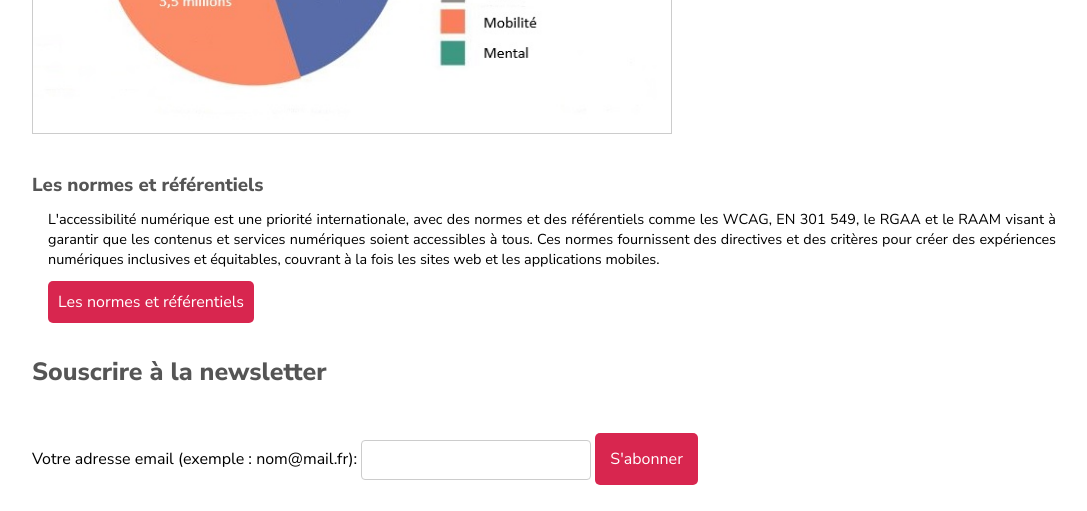
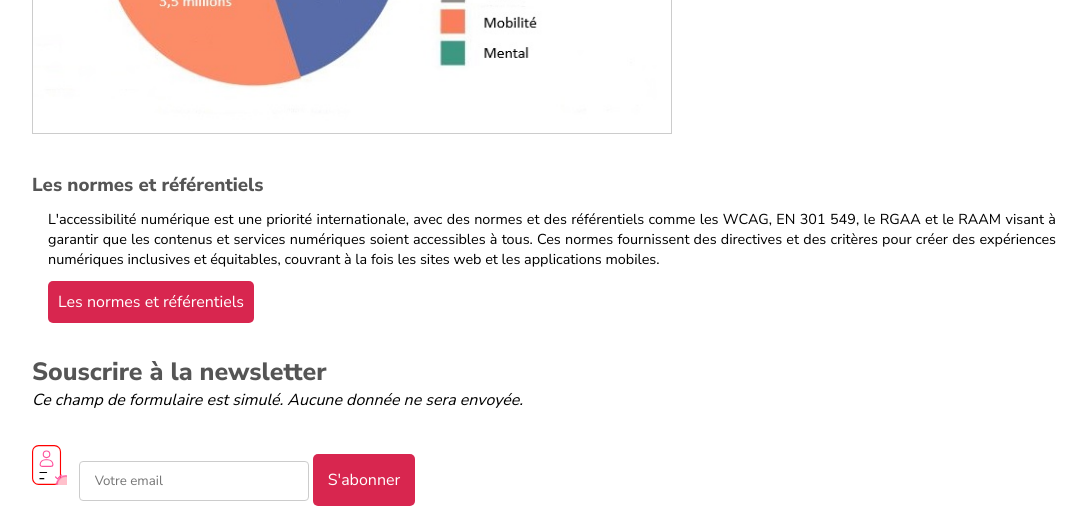
Before and after one commit to A11Ymoufid/A11YPage7Erreurs, a plain HTML site: page index.html in a window 1280 px wide. Shown: the part 2180-2691 px from the top of the page, without its empty margins (48-1135 px from the left). Drawn offline with Linux system fonts and the light colour scheme.

Commit message:
ajout erreurs

```diff
--- a/assets/style.css
+++ b/assets/style.css
@@ -304,6 +304,7 @@ body .home .stats .disclosure #content ul {
 }
 body .home form .form-group {
   margin-top: 2rem;
+
 }
 body .home form .form-group .label {
   color: black;
@@ -314,7 +315,7 @@ body .home form .form-group input {
   width: 230px;
   border: 1px solid #cccccc;
   border-radius: 4px;
-  margin-top: 0.75rem;
+  /* margin-top: 0.75rem; */
 }
 body .home form .form-group button {
   background: #d8264f;
@@ -324,10 +325,11 @@ body .home form .form-group button {
   border-radius: 5px;
   font-weight: 500;
   font-size: 1rem;
-  margin-top: 0.75rem;
+  /* margin-top: 0.75rem; */
 }
 body .home form .Cform-group button {
   background: #d8264f;
+  margin-top: 0.7rem;
 }
 body .home .social {
   margin-top: 2rem;
@@ -672,3 +674,66 @@ code {
   margin-top: 0.75rem;
   margin-left: 1rem;
 }
+
+
+/* Animation pulsante pour les cercles */
+.animated-circle {
+  animation: pulse 2s infinite;
+}
+
+@keyframes pulse {
+  0% {
+      transform: scale(1);
+      fill: #FFFFFF;
+  }
+  50% {
+      transform: scale(1.2);
+      fill: #FFC0CB;
+  }
+  100% {
+      transform: scale(1);
+      fill: #FFFFFF;
+  }
+}
+
+/* Animation de translation pour les lignes */
+.animated-line {
+  animation: line-move 2s infinite;
+}
+
+@keyframes line-move {
+  0% {
+      stroke-dasharray: 0, 100;
+  }
+  50% {
+      stroke-dasharray: 50, 50;
+  }
+  100% {
+      stroke-dasharray: 0, 100;
+  }
+}
+
+/* Animation de changement de couleur pour le contour du téléphone */
+.animated-path {
+  animation: color-change 2s infinite;
+}
+
+@keyframes color-change {
+  0% {
+      stroke: #000000;
+  }
+  50% {
+      stroke: #FF0000;
+  }
+  100% {
+      stroke: #000000;
+  }
+}
+
+#svg {
+  max-width: 2.5rem;
+  max-height: 2.5rem;
+  /* margin-left: 0.5rem; */
+  margin-right: 0.5rem;
+
+}
--- a/index.html
+++ b/index.html
@@ -177,12 +177,50 @@
                             <button class="modal__close">Fermer</button>
                             <h1 id="modal__label" tabindex="-1">Les normes et référentiels</h1>
                             <p>
-                                <ul class="ul2 Cul2">
-                                    <li><h3 class="h3">WCAG (Web Content Accessibility Guidelines)</h3><p class="bullet Cbullet">Les <a href="https://www.w3.org/WAI/standards-guidelines/wcag/fr">WCAG</a> sont des lignes directrices internationales pour l'accessibilité du contenu web, développées par le W3C (World Wide Web Consortium) à travers l'Initiative pour l'accessibilité du web (WAI). </p></li>
-                                    <li><h3 class="h3">EN 301 549</h3><p class="bullet Cbullet"><a href="https://www.google.com/url?sa=t&rct=j&q=&esrc=s&source=web&cd=&ved=2ahUKEwjItPX-kceGAxWGUaQEHS28MygQFnoECBIQAQ&url=https%3A%2F%2Faccessibilite.numerique.gouv.fr%2Fdoc%2Ffr_301549v020102p.pdf&usg=AOvVaw0vow2rZ2_fEWPfgcjVpPuM&opi=89978449">EN 301 549</a> est la norme européenne spécifiant les exigences fonctionnelles pour l'accessibilité des produits et services TIC (technologies de l'information et de la communication). Cette norme a été élaborée par le CEN, le CENELEC et l'ETSI en réponse à une demande de la Commission européenne. Elle est basée sur les WCAG et d'autres standards internationaux, et elle couvre un large éventail de technologies, y compris les sites web, les applications, les logiciels et le matériel.</p></li>
-                                    <li><h3 class="h3">RGAA (Référentiel Général d'Amélioration de l'Accessibilité)</h3><p class="bullet Cbullet">Le <a href="https://accessibilite.numerique.gouv.fr/">RGAA</a> est le référentiel français pour l'accessibilité des services numériques. Il vise à rendre les services de l'État accessibles à tous. Les exigences du RGAA sont alignées sur les WCAG 2.1 niveau AA. Il fournit un cadre détaillé pour l'évaluation et l'amélioration de l'accessibilité des sites web et des applications, incluant des critères spécifiques et des tests pour vérifier la conformité.</p></li>
-                                    <li><h3 class="h3">RAAM (Référentiel d'Accessibilité pour les Applications Mobiles)</h3><p class="bullet Cbullet">Le <a href="https://accessibilite.public.lu/fr/raam1/index.html">RAAM</a> est un référentiel spécifiquement conçu pour l'accessibilité des applications mobiles. Il s'inspire des WCAG et des meilleures pratiques en matière d'accessibilité numérique, tout en s'adaptant aux particularités des interfaces mobiles. Le RAAM fournit des lignes directrices pour garantir que les applications mobiles soient accessibles aux utilisateurs ayant divers handicaps, en tenant compte des interactions tactiles, de la navigation sur petit écran et des technologies d'assistance mobiles.</p></li>
-                                </ul>
+                            <ul class="ul2 Cul2">
+                                <li>
+                                    <h3 class="h3">WCAG (Web Content Accessibility Guidelines)</h3>
+                                    <p class="bullet Cbullet">Les <a
+                                            href="https://www.w3.org/WAI/standards-guidelines/wcag/fr">WCAG</a> sont des
+                                        lignes directrices internationales pour l'accessibilité du contenu web,
+                                        développées par le W3C (World Wide Web Consortium) à travers l'Initiative pour
+                                        l'accessibilité du web (WAI). </p>
+                                </li>
+                                <li>
+                                    <h3 class="h3">EN 301 549</h3>
+                                    <p class="bullet Cbullet"><a
+                                            href="https://www.google.com/url?sa=t&rct=j&q=&esrc=s&source=web&cd=&ved=2ahUKEwjItPX-kceGAxWGUaQEHS28MygQFnoECBIQAQ&url=https%3A%2F%2Faccessibilite.numerique.gouv.fr%2Fdoc%2Ffr_301549v020102p.pdf&usg=AOvVaw0vow2rZ2_fEWPfgcjVpPuM&opi=89978449">EN
+                                            301 549</a> est la norme européenne spécifiant les exigences fonctionnelles
+                                        pour l'accessibilité des produits et services TIC (technologies de l'information
+                                        et de la communication). Cette norme a été élaborée par le CEN, le CENELEC et
+                                        l'ETSI en réponse à une demande de la Commission européenne. Elle est basée sur
+                                        les WCAG et d'autres standards internationaux, et elle couvre un large éventail
+                                        de technologies, y compris les sites web, les applications, les logiciels et le
+                                        matériel.</p>
+                                </li>
+                                <li>
+                                    <h3 class="h3">RGAA (Référentiel Général d'Amélioration de l'Accessibilité)</h3>
+                                    <p class="bullet Cbullet">Le <a
+                                            href="https://accessibilite.numerique.gouv.fr/">RGAA</a> est le référentiel
+                                        français pour l'accessibilité des services numériques. Il vise à rendre les
+                                        services de l'État accessibles à tous. Les exigences du RGAA sont alignées sur
+                                        les WCAG 2.1 niveau AA. Il fournit un cadre détaillé pour l'évaluation et
+                                        l'amélioration de l'accessibilité des sites web et des applications, incluant
+                                        des critères spécifiques et des tests pour vérifier la conformité.</p>
+                                </li>
+                                <li>
+                                    <h3 class="h3">RAAM (Référentiel d'Accessibilité pour les Applications Mobiles)</h3>
+                                    <p class="bullet Cbullet">Le <a
+                                            href="https://accessibilite.public.lu/fr/raam1/index.html">RAAM</a> est un
+                                        référentiel spécifiquement conçu pour l'accessibilité des applications mobiles.
+                                        Il s'inspire des WCAG et des meilleures pratiques en matière d'accessibilité
+                                        numérique, tout en s'adaptant aux particularités des interfaces mobiles. Le RAAM
+                                        fournit des lignes directrices pour garantir que les applications mobiles soient
+                                        accessibles aux utilisateurs ayant divers handicaps, en tenant compte des
+                                        interactions tactiles, de la navigation sur petit écran et des technologies
+                                        d'assistance mobiles.</p>
+                                </li>
+                            </ul>
                             </p>
 
                         </div>
@@ -196,11 +234,48 @@
 
 
                 <h2 class="h2">Souscrire à la newsletter</h2>
-
+                <p><i>Ce champ de formulaire est simulé. Aucune donnée ne sera envoyée.</i></p>
                 <form>
                     <div class="form-group Cform-group">
-                        <label class="label" for="xxx">Votre adresse email (exemple : nom@mail.fr): </label>
-                        <input type="email" id="xxx">
+                        <svg id="svg" role="img" aria-hidden="true" focusable="false" xmlns="http://www.w3.org/2000/svg" x="0px"
+                            y="0px" viewBox="8.848199844360352 6.437900066375732 30.30360221862793 35.12409973144531"
+                            enable-background="new 0 0 48 48">
+                            <g>
+                                <path class="animated-path" fill="#FFFFFF" stroke="#000000" stroke-width="1"
+                                    stroke-linecap="round" stroke-linejoin="round" stroke-miterlimit="10"
+                                    d="M28.5257,41.062H14.6869c-2.9485,0-5.3387-2.3902-5.3387-5.3387V12.2766c0-2.9485,2.3902-5.3387,5.3387-5.3387h13.8388c2.9485,0,5.3387,2.3902,5.3387,5.3387v23.4468C33.8644,38.6718,31.4742,41.062,28.5257,41.062z" />
+                                <line class="animated-line" fill="none" stroke="#000000" stroke-width="1"
+                                    stroke-linecap="round" stroke-linejoin="round" stroke-miterlimit="10" x1="15.8367"
+                                    y1="35.9957" x2="19.2086" y2="35.9957" />
+                                <line class="animated-line" fill="none" stroke="#000000" stroke-width="1"
+                                    stroke-linecap="round" stroke-linejoin="round" stroke-miterlimit="10" x1="15.8367"
+                                    y1="30.6099" x2="21.6458" y2="30.6099" />
+                            </g>
+                            <g>
+                                <g>
+                                    <path fill="none" stroke="#FE539DFF" stroke-width="1" stroke-linecap="round"
+                                        stroke-linejoin="round" stroke-miterlimit="10"
+                                        d="M27.2195,23.5219L27.2195,23.5219c0,0.9401-0.8407,1.7021-1.8777,1.7021h-7.471c-1.037,0-1.8777-0.7621-1.8777-1.7021v0c0-2.2717,2.0315-4.1132,4.5374-4.1132h2.1516C25.188,19.4087,27.2195,21.2503,27.2195,23.5219z" />
+                                    <circle fill="none" stroke="#FE539DFF" stroke-width="1" stroke-linecap="round"
+                                        stroke-linejoin="round" stroke-miterlimit="10" cx="21.6063" cy="14.6175"
+                                        r="2.8651" />
+                                </g>
+                            </g>
+                            <g>
+                                <g>
+                                </g>
+                                <g>
+                                    <circle class="animated-circle" fill="#FFFFFF" stroke="#FE539DFF" stroke-width="1"
+                                        stroke-linecap="round" stroke-linejoin="round" stroke-miterlimit="10"
+                                        cx="32.1063" cy="34.4939" r="6.5455" />
+                                    <polyline fill="none" stroke="#FE539DFF" stroke-width="1" stroke-linecap="round"
+                                        stroke-linejoin="round" stroke-miterlimit="10"
+                                        points="29.5734,34.5242 31.2418,36.1926 34.6392,32.7951" />
+                                </g>
+                            </g>
+                        </svg>
+                        <!-- <label class="label" for="xxx">Votre adresse email (exemple : nom@mail.fr): </label> -->
+                        <input type="email" id="xxx" placeholder="Votre email" autocomplete="email">
                         <button type="submit">S'abonner</button>
                     </div>
                 </form>
```
Also changed, not shown: assets/img/Register.svg (added).
